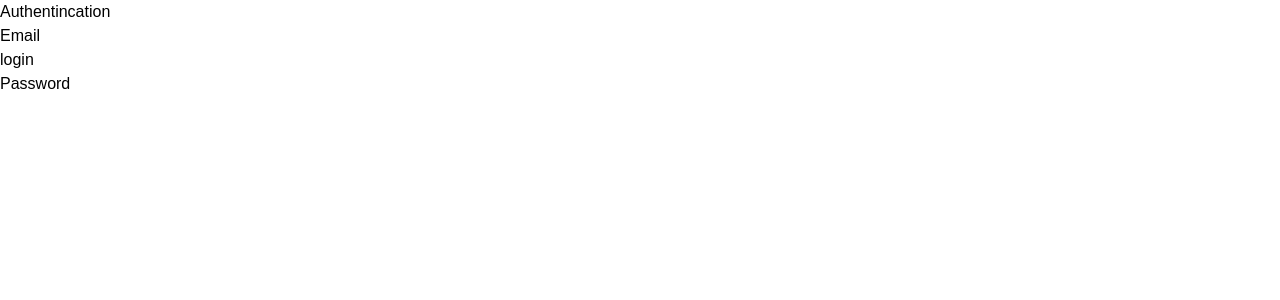
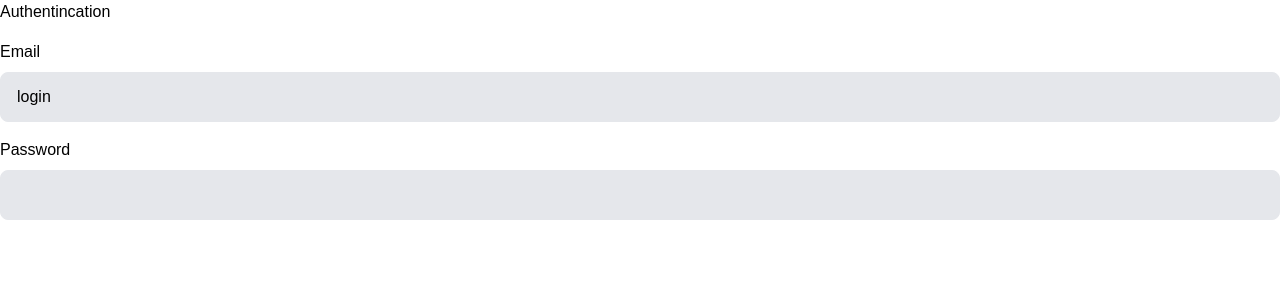
Before and after one commit to xmurilo/TemplateAdmin, a Next.js app: page /authetincation in a window 1280 px wide. Shown: the top 300 px of the page. Built offline with nearby package versions, Linux system fonts and the light colour scheme.

Commit message:
feat: adding style to input

```diff
--- a/src/components/auth/AuthInput.tsx
+++ b/src/components/auth/AuthInput.tsx
@@ -9,13 +9,15 @@
 
 export default function AuthInput(props: AuthInputProps) {
   return props.notRenderWhen ? null : (
-    <div className="flex flex-col ">
+    <div className="flex flex-col mt-4 ">
       <label>{props.label}</label>
       <input
         type={props.type ?? "text"}
         value={props.value}
         onChange={e => props?.valueChanged(e.target.value)}
         required={props.obrigatory}
+        className="px-4 py-3 rounded-lg bg-gray-200 mt-2
+        border focus:border-blue-500 focus:outline-none focus:bg-white"
       />
     </div>
   );
```
